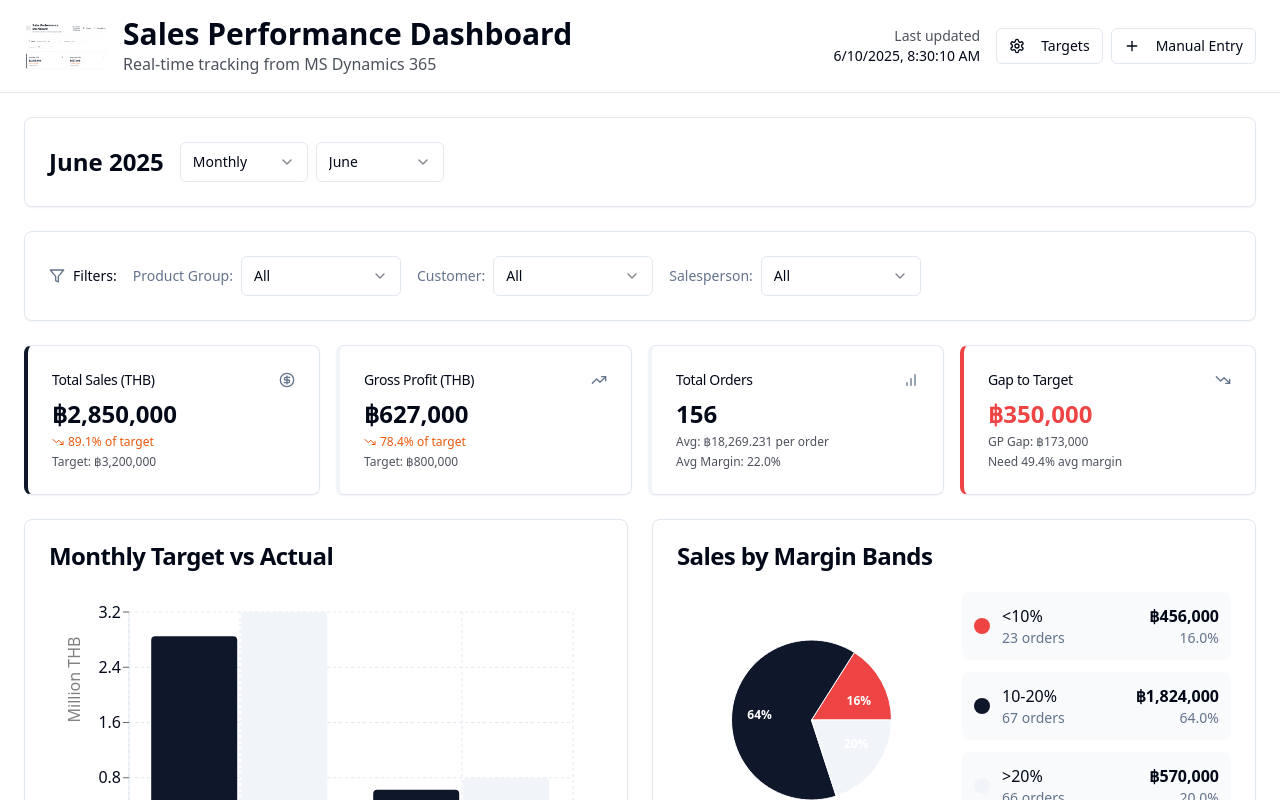
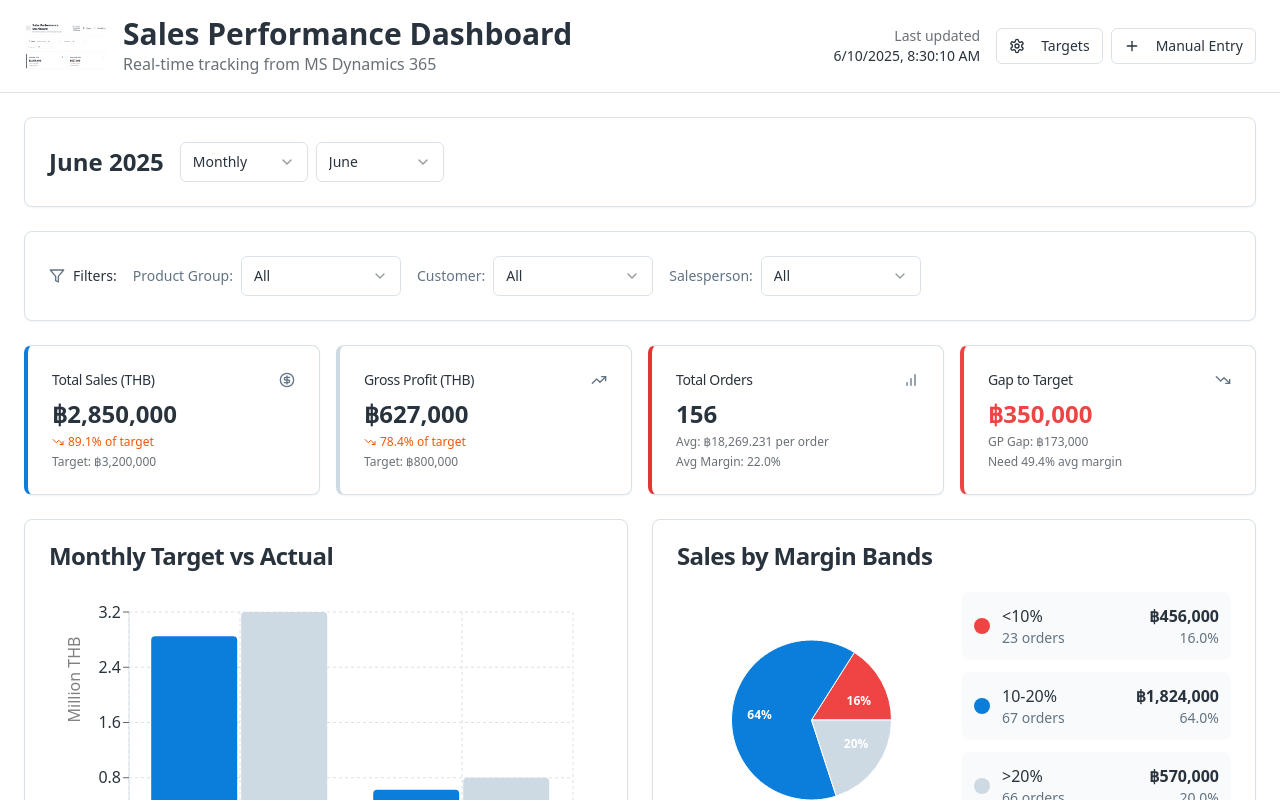
Before and after one commit to godbrother1984/cig-sales-dashboard, a React (Vite) app: page / in a window 1280 px wide. Shown: the top 800 px of the page. Built offline with nearby package versions, Linux system fonts and the light colour scheme.

Commit message:
Refactor: Update color theme to match logo
Update the color theme in src/index.css to match the colors in the provided logo.

```diff
--- a/src/index.css
+++ b/src/index.css
@@ -1,3 +1,4 @@
+
 @tailwind base;
 @tailwind components;
 @tailwind utilities;
@@ -7,88 +8,82 @@
 @layer base {
   :root {
     --background: 0 0% 100%;
-    --foreground: 222.2 84% 4.9%;
+    --foreground: 210 20% 20%;
 
     --card: 0 0% 100%;
-    --card-foreground: 222.2 84% 4.9%;
+    --card-foreground: 210 20% 20%;
 
     --popover: 0 0% 100%;
-    --popover-foreground: 222.2 84% 4.9%;
+    --popover-foreground: 210 20% 20%;
 
-    --primary: 222.2 47.4% 11.2%;
-    --primary-foreground: 210 40% 98%;
+    --primary: 207 90% 45%;
+    --primary-foreground: 0 0% 98%;
 
-    --secondary: 210 40% 96.1%;
-    --secondary-foreground: 222.2 47.4% 11.2%;
+    --secondary: 207 30% 85%;
+    --secondary-foreground: 207 90% 25%;
 
-    --muted: 210 40% 96.1%;
-    --muted-foreground: 215.4 16.3% 46.9%;
+    --muted: 207 20% 96%;
+    --muted-foreground: 207 15% 45%;
 
-    --accent: 210 40% 96.1%;
-    --accent-foreground: 222.2 47.4% 11.2%;
+    --accent: 0 75% 55%;
+    --accent-foreground: 0 0% 98%;
 
     --destructive: 0 84.2% 60.2%;
     --destructive-foreground: 210 40% 98%;
 
-    --border: 214.3 31.8% 91.4%;
-    --input: 214.3 31.8% 91.4%;
-    --ring: 222.2 84% 4.9%;
+    --border: 207 20% 88%;
+    --input: 207 20% 88%;
+    --ring: 207 90% 45%;
 
     --radius: 0.5rem;
 
-    --sidebar-background: 0 0% 98%;
-
-    --sidebar-foreground: 240 5.3% 26.1%;
-
-    --sidebar-primary: 240 5.9% 10%;
-
+    --sidebar-background: 207 15% 97%;
+    --sidebar-foreground: 207 20% 30%;
+    --sidebar-primary: 207 90% 45%;
     --sidebar-primary-foreground: 0 0% 98%;
-
-    --sidebar-accent: 240 4.8% 95.9%;
-
-    --sidebar-accent-foreground: 240 5.9% 10%;
-
-    --sidebar-border: 220 13% 91%;
-
-    --sidebar-ring: 217.2 91.2% 59.8%;
+    --sidebar-accent: 207 25% 90%;
+    --sidebar-accent-foreground: 207 90% 25%;
+    --sidebar-border: 207 20% 85%;
+    --sidebar-ring: 207 90% 45%;
   }
 
   .dark {
-    --background: 222.2 84% 4.9%;
-    --foreground: 210 40% 98%;
+    --background: 210 25% 8%;
+    --foreground: 207 20% 95%;
 
-    --card: 222.2 84% 4.9%;
-    --card-foreground: 210 40% 98%;
+    --card: 210 25% 10%;
+    --card-foreground: 207 20% 95%;
 
-    --popover: 222.2 84% 4.9%;
-    --popover-foreground: 210 40% 98%;
+    --popover: 210 25% 10%;
+    --popover-foreground: 207 20% 95%;
 
-    --primary: 210 40% 98%;
-    --primary-foreground: 222.2 47.4% 11.2%;
+    --primary: 207 85% 60%;
+    --primary-foreground: 210 25% 8%;
 
-    --secondary: 217.2 32.6% 17.5%;
-    --secondary-foreground: 210 40% 98%;
+    --secondary: 210 20% 15%;
+    --secondary-foreground: 207 20% 95%;
 
-    --muted: 217.2 32.6% 17.5%;
-    --muted-foreground: 215 20.2% 65.1%;
+    --muted: 210 20% 15%;
+    --muted-foreground: 207 15% 65%;
 
-    --accent: 217.2 32.6% 17.5%;
-    --accent-foreground: 210 40% 98%;
+    --accent: 0 70% 60%;
+    --accent-foreground: 0 0% 98%;
 
-    --destructive: 0 62.8% 30.6%;
+    --destructive: 0 75% 55%;
     --destructive-foreground: 210 40% 98%;
 
-    --border: 217.2 32.6% 17.5%;
-    --input: 217.2 32.6% 17.5%;
-    --ring: 212.7 26.8% 83.9%;
-    --sidebar-background: 240 5.9% 10%;
-    --sidebar-foreground: 240 4.8% 95.9%;
-    --sidebar-primary: 224.3 76.3% 48%;
-    --sidebar-primary-foreground: 0 0% 100%;
-    --sidebar-accent: 240 3.7% 15.9%;
-    --sidebar-accent-foreground: 240 4.8% 95.9%;
-    --sidebar-border: 240 3.7% 15.9%;
-    --sidebar-ring: 217.2 91.2% 59.8%;
+    --border: 210 20% 18%;
+    --input: 210 20% 18%;
+    --ring: 207 85% 60%;
+
+    --sidebar-background: 210 25% 8%;
+    --sidebar-foreground: 207 20% 90%;
+    --sidebar-primary: 207 85% 60%;
+    --sidebar-primary-foreground: 210 25% 8%;
+    --sidebar-accent: 210 20% 15%;
+    --sidebar-accent-foreground: 207 20% 90%;
+    --sidebar-border: 210 20% 15%;
+    --sidebar-ring: 207 85% 60%;
   }
 }
 
```
